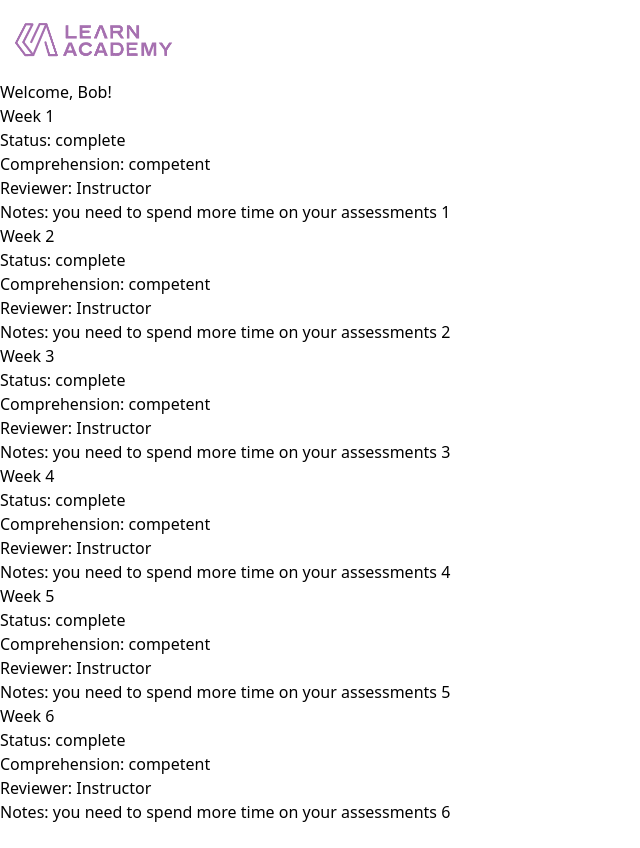
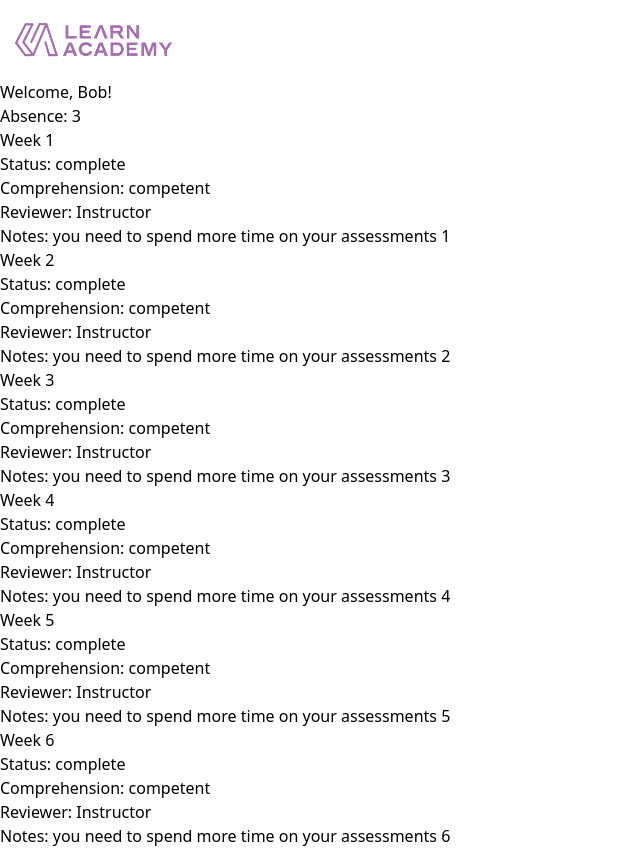
Before and after one commit to LEARNAcademy/student-application, a React (Create React App) app: page / in a window 1280 px wide. Shown: the whole page, without its empty margins (0-640 px from the left). Before the commit the page ends 824 px from the top, so only its background shows below. Built offline with nearby package versions, Linux system fonts and the light colour scheme.

Commit message:
absence component with simple test coverage complete

```diff
--- /dev/null
+++ b/src/components/Absences.js
@@ -0,0 +1,19 @@
+import React, { useState, useEffect } from "react"
+
+const Absences = (props) => {
+  const [absence, setAbsence] = useState(0)
+  const { student } = props
+
+  useEffect(() => {
+    setAbsence(student.absences)
+  },[])
+
+
+  return (
+    <>
+      <div id="absence"> Absence: {absence} </div>
+    </>
+  )
+}
+
+export { Absences }
--- a/src/pages/StudentDashboard/StudentDashboard.js
+++ b/src/pages/StudentDashboard/StudentDashboard.js
@@ -1,4 +1,5 @@
 import React from "react"
+import { Absences } from "../../components/Absences"
 import { Assessment } from "../../components/Assessment"
 import { Greeter } from "../../components/Greeter"
 import { Header } from "../../components/Header"
@@ -6,10 +7,12 @@ import { user } from "../../userMock.js"
 
 const StudentDashboard = () => {
   const { assessments } = user.student
+  const { student } = user
   return (
     <>
       <Header/>
       <Greeter user={user} />
+      <Absences student={student}/>
       <Assessment assessments={assessments}/>
     </>
   )
```
Also changed, not shown: 1 other file (tests, documents, lock files or other folders).
